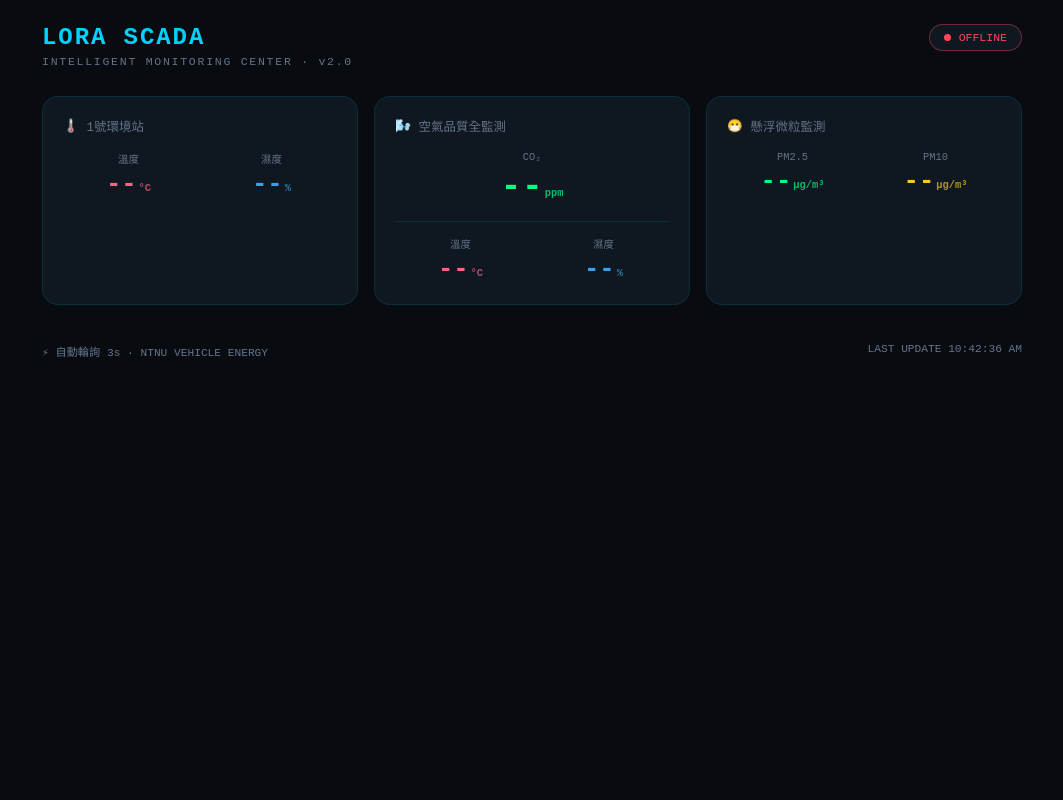
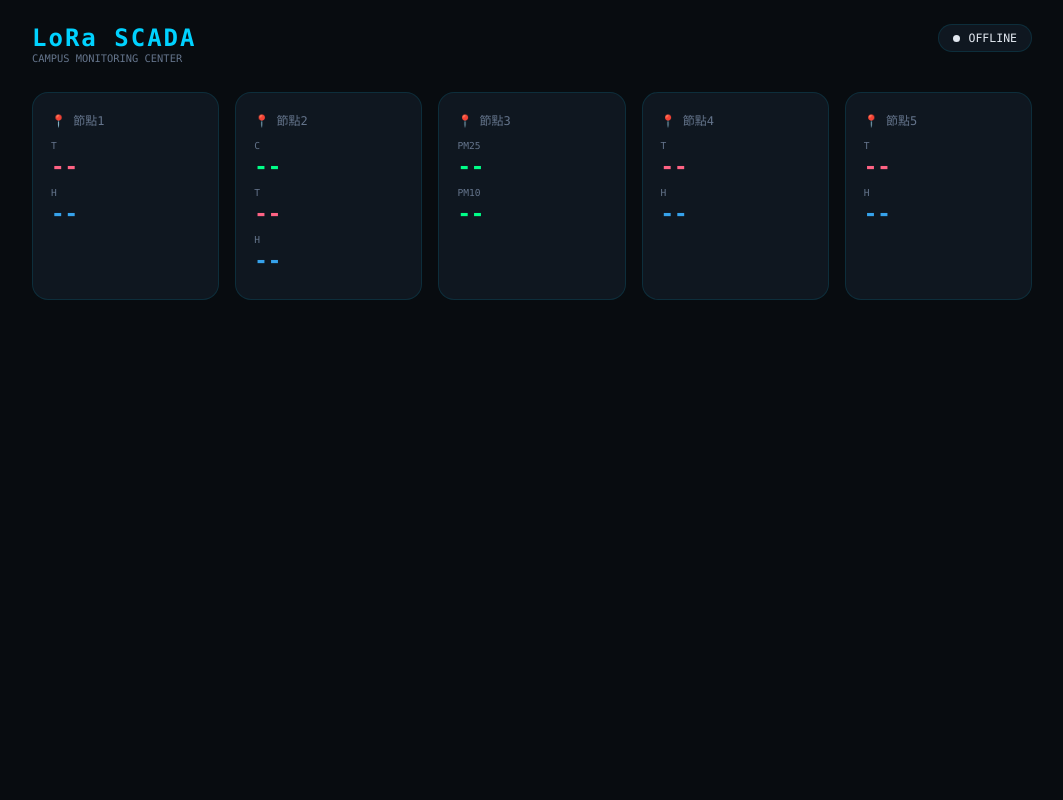
Before and after one commit to 0918tonychen-commits/ysz, a Flask app: page / in a window 1280 px wide. Shown: the whole page, without its empty margins (108-1171 px from the left). Run offline with Flask 3, Linux system fonts and the light colour scheme.

Commit message:
feat!: finalize LoRa SCADA v2.0 with unified sensor mapping, batch syncing, and CSV telemetry export

```diff
--- a/main.py
+++ b/main.py
@@ -4,15 +4,10 @@ import time
 
 app = Flask(__name__)
 
-# 單位映射
-UNIT_MAP = {
-    "t": "°C", "h": "%", "c": "ppm", "co2": "ppm",
-    "pm25": "μg/m³", "pm10": "μg/m³"
-}
-
+# 全域狀態儲存
 all_sensors = {}
 history_data = {}
-last_seen_map = {}
+last_seen = {}
 
 @app.route('/')
 def index():
@@ -21,26 +16,26 @@ def index():
 @app.get("/api/all_data")
 def get_all_data():
     now = time.time()
-    system_status = "online" if any(now - ts < 60 for ts in last_seen_map.values()) else "offline"
+    # 判斷 60 秒內是否有數據更新
+    status = "online" if any(now - ts < 60 for ts in last_seen.values()) else "offline"
     return jsonify({
-        "status": system_status,
+        "status": status,
         "history": history_data,
-        "units": UNIT_MAP,
         **all_sensors
     })
 
 @app.route('/update', methods=['POST'])
 def update():
-    global all_sensors, history_data, last_seen_map
-    data = request.json
-    if not data or "node" not in data: return {"status": "error"}, 400
+    global all_sensors, history_data
+    req = request.json
+    if not req or "node" not in req: return {"status": "error"}, 400
 
-    node_id = data["node"]
-    sensor_batch = data["data"]
-    last_seen_map[node_id] = time.time()
+    node_id = req["node"]
+    sensor_batch = req["data"]
+    last_seen[node_id] = time.time()
 
-    tw_time = datetime.utcnow() + timedelta(hours=8)
-    current_time = tw_time.strftime("%H:%M:%S")
+    # 台灣時間格式化
+    current_time = (datetime.utcnow() + timedelta(hours=8)).strftime("%H:%M:%S")
 
     if node_id not in history_data:
         history_data[node_id] = {"labels": []}
@@ -48,19 +43,21 @@ def update():
     node_hist = history_data[node_id]
     node_hist["labels"].append(current_time)
 
-    # 映射表：將硬體簡稱轉為前端 key
-    mapping = {"t": "temp", "h": "hum", "c": "co2"}
+    # 硬體簡稱對應前端 Key
+    mapping = {"t": "temp", "h": "hum", "c": "co2", "v": "volt"}
 
+    # 更新數值並寫入歷史
     for key, val in sensor_batch.items():
         num_val = round(float(val), 2)
         all_sensors[f"{node_id}_{key}"] = {"val": str(num_val)}
 
         hist_key = mapping.get(key, key)
         if hist_key not in node_hist:
+            # 新感測器：先用 0 補齊先前的長度
             node_hist[hist_key] = [0.0] * (len(node_hist["labels"]) - 1)
         node_hist[hist_key].append(num_val)
 
-    # 長度限制與補齊
+    # 數據長度校準：確保所有陣列與 labels 等長
     for k in node_hist.keys():
         if len(node_hist[k]) < len(node_hist["labels"]):
             node_hist[k].append(node_hist[k][-1] if node_hist[k] else 0.0)
--- a/templates/index.html
+++ b/templates/index.html
@@ -6,294 +6,158 @@
   <title>LoRa SCADA 智能監控中心</title>
   <script src="https://cdn.jsdelivr.net/npm/chart.js"></script>
   <style>
-    /* ── 完整 CSS 恢復 ── */
+    /* ── 完整 CSS 渲染 ── */
     *, *::before, *::after { box-sizing: border-box; margin: 0; padding: 0; }
-
     :root {
-      --bg:        #080c10;
-      --surface:   #0f1720;
-      --surface2:  #1a2535;
-      --border:    rgba(0, 210, 255, 0.12);
-      --border-hover: rgba(0, 210, 255, 0.45);
-      --cyan:      #00d2ff;
-      --cyan-dim:  rgba(0, 210, 255, 0.15);
-      --green:     #00ff88;
-      --red:       #ff6384;
-      --blue:      #36a2eb;
-      --yellow:    #f9ca24;
-      --text:      #e2e8f0;
-      --muted:     #64748b;
-      --radius:    16px;
+      --bg: #080c10; --surface: #0f1720; --surface2: #1a2535;
+      --border: rgba(0, 210, 255, 0.12); --border-hover: rgba(0, 210, 255, 0.45);
+      --cyan: #00d2ff; --green: #00ff88; --red: #ff6384; --blue: #36a2eb;
+      --text: #e2e8f0; --muted: #64748b; --radius: 16px;
     }
-
-    body {
-      font-family: 'Courier New', 'Consolas', monospace;
-      background: var(--bg);
-      color: var(--text);
-      min-height: 100vh;
-      display: flex;
-      justify-content: center;
-      padding: 24px 16px;
-    }
-
-    .container { width: 100%; max-width: 980px; }
-
-    .header {
-      display: flex;
-      justify-content: space-between;
-      align-items: flex-start;
-      margin-bottom: 28px;
-    }
-    .header-left h1 {
-      font-size: 1.5rem;
-      font-weight: 700;
-      letter-spacing: 0.08em;
-      color: var(--cyan);
-      text-transform: uppercase;
-    }
-    .header-left .subtitle {
-      font-size: 0.72rem;
-      color: var(--muted);
-      letter-spacing: 0.15em;
-      margin-top: 4px;
-    }
-
-    .status-badge {
-      display: flex;
-      align-items: center;
-      gap: 8px;
-      padding: 6px 14px;
-      background: var(--surface);
-      border: 0.5px solid var(--border);
-      border-radius: 999px;
-      font-size: 0.72rem;
-    }
-    .status-badge.is-online { border-color: rgba(0,255,136,0.4); color: var(--green); }
-    .status-badge.is-offline { border-color: rgba(255,71,87,0.4); color: #ff4757; }
-
+    body { font-family: 'Consolas', monospace; background: var(--bg); color: var(--text); min-height: 100vh; padding: 24px 16px; display: flex; justify-content: center; }
+    .container { width: 100%; max-width: 1000px; }
+    .header { display: flex; justify-content: space-between; align-items: flex-start; margin-bottom: 28px; }
+    .header h1 { font-size: 1.5rem; color: var(--cyan); letter-spacing: 2px; }
+    .status-badge { display: flex; align-items: center; gap: 8px; padding: 6px 14px; background: var(--surface); border: 0.5px solid var(--border); border-radius: 999px; font-size: 0.72rem; }
+    .status-badge.is-online { border-color: var(--green); color: var(--green); }
     .dot { width: 7px; height: 7px; border-radius: 50%; background: currentColor; }
     .dot.pulse { animation: pulse 2s ease-in-out infinite; }
-    @keyframes pulse { 0%,100%{opacity:1} 50%{opacity:0.35} }
+    @keyframes pulse { 0%,100%{opacity:1} 50%{opacity:0.3} }
 
-    .scada-grid {
-      display: grid;
-      grid-template-columns: repeat(auto-fill, minmax(280px, 1fr));
-      gap: 16px;
-      margin-bottom: 16px;
-    }
+    .scada-grid { display: grid; grid-template-columns: repeat(auto-fill, minmax(180px, 1fr)); gap: 16px; margin-bottom: 16px; }
+    .card { background: var(--surface); border: 0.5px solid var(--border); border-radius: var(--radius); padding: 18px; cursor: pointer; transition: 0.3s cubic-bezier(0.4, 0, 0.2, 1); position: relative; }
+    .card:hover { transform: translateY(-4px); border-color: var(--border-hover); box-shadow: 0 8px 20px rgba(0,0,0,0.4); }
+    .card.active { border-color: var(--cyan); box-shadow: 0 0 20px rgba(0,210,255,0.15); }
+    .card-title { font-size: 0.75rem; color: var(--muted); margin-bottom: 12px; display: flex; align-items: center; gap: 8px; }
 
-    .card {
-      background: var(--surface);
-      border: 0.5px solid var(--border);
-      border-radius: var(--radius);
-      padding: 20px;
-      cursor: pointer;
-      transition: transform 0.25s ease, border-color 0.25s ease;
-      position: relative;
-    }
-    .card:hover { transform: translateY(-3px); border-color: var(--border-hover); }
-    .card.active { border-color: var(--cyan); box-shadow: 0 0 24px rgba(0,210,255,0.15); }
+    .val-item { margin-bottom: 8px; }
+    .val-label { font-size: 0.6rem; color: var(--muted); margin-bottom: 2px; }
+    .val-num { font-size: 1.4rem; font-weight: 700; }
 
-    .card-title {
-      font-size: 0.78rem;
-      color: var(--muted);
-      margin-bottom: 16px;
-      display: flex;
-      align-items: center;
-      gap: 8px;
-      text-transform: uppercase;
-    }
-
-    .val-row { display: flex; gap: 12px; flex-wrap: wrap; }
-    .val-item { flex: 1; text-align: center; }
-    .val-label { font-size: 0.65rem; color: var(--muted); margin-bottom: 4px; }
-    .val-num { font-size: 1.6rem; font-weight: 700; }
-    .val-unit { font-size: 0.65rem; opacity: 0.7; margin-left: 2px; }
-
-    .co2-display {
-      text-align: center;
-      padding-bottom: 14px;
-      margin-bottom: 14px;
-      border-bottom: 0.5px solid var(--border);
-    }
-    .co2-display .val-num { font-size: 2.2rem; }
-
-    .chart-panel {
-      background: var(--surface);
-      border: 0.5px solid var(--border);
-      border-radius: var(--radius);
-      max-height: 0;
-      opacity: 0;
-      overflow: hidden;
-      transition: max-height 0.5s ease, opacity 0.4s ease;
-      margin-top: 16px;
-    }
+    .chart-panel { background: var(--surface); border: 0.5px solid var(--border); border-radius: var(--radius); max-height: 0; opacity: 0; overflow: hidden; transition: 0.5s ease; margin-top: 20px; }
     .chart-panel.show { max-height: 500px; opacity: 1; padding: 20px; border-color: var(--cyan); }
-
-    .chart-header { display: flex; justify-content: space-between; margin-bottom: 16px; }
-    .close-btn {
-      background: var(--surface2);
-      border: none;
-      color: var(--muted);
-      padding: 5px 12px;
-      border-radius: 6px;
-      cursor: pointer;
-    }
-
-    .footer { display: flex; justify-content: space-between; margin-top: 20px; font-size: 0.7rem; color: var(--muted); }
-    .c-red { color: var(--red); }
-    .c-blue { color: var(--blue); }
-    .c-green { color: var(--green); }
-    .c-yellow { color: var(--yellow); }
+    .btn { background: var(--surface2); border: none; color: var(--muted); padding: 6px 12px; border-radius: 6px; cursor: pointer; font-size: 0.75rem; }
+    .btn:hover { color: var(--text); }
   </style>
 </head>
 <body>
+
 <div class="container">
-
   <div class="header">
-    <div class="header-left">
-      <h1>LoRa SCADA</h1>
-      <div class="subtitle">INTELLIGENT MONITORING CENTER · v2.0</div>
-    </div>
-    <div id="status-badge" class="status-badge is-offline">
-      <span class="dot" id="status-dot"></span>
-      <span id="status-text">OFFLINE</span>
-    </div>
+    <div><h1>LoRa SCADA</h1><p style="color:var(--muted); font-size:0.65rem;">CAMPUS MONITORING CENTER</p></div>
+    <div id="status-badge" class="status-badge"><span class="dot" id="status-dot"></span><span id="status-text">OFFLINE</span></div>
   </div>
 
   <div id="scada-grid" class="scada-grid"></div>
 
   <div id="chart-panel" class="chart-panel">
-    <div class="chart-header">
+    <div style="display:flex; justify-content:space-between; align-items:center; margin-bottom:15px;">
       <span id="chart-title" style="color:var(--muted); font-size:0.8rem;">歷史趨勢</span>
-      <div>
-        <button class="close-btn" onclick="exportCSV()" style="margin-right:8px;">📥 匯出 CSV</button>
-        <button class="close-btn" onclick="closeChart()">✕</button>
-      </div>
+      <div><button class="btn" onclick="exportCSV()" style="margin-right:8px;">📥 匯出</button><button class="btn" onclick="closeChart()">✕</button></div>
     </div>
-    <div style="height:300px; width:100%;"><canvas id="myChart"></canvas></div>
+    <div style="height:320px; width:100%;"><canvas id="myChart"></canvas></div>
   </div>
-
-  <div class="footer">
-    <span>⚡ 自動輪詢 3s · NTNU VEHICLE ENERGY</span>
-    <span id="last-update">—</span>
-  </div>
-
 </div>
 
 <script>
-// ────────────────────────────────────────────
-// 1. 設定 (把 s01 加回來了！)
-// ────────────────────────────────────────────
+// ── 1. 核心配置：只需在此增加或修改節點 ──
 const SENSOR_CONFIG = {
-  s01: { name: '1號環境站',    icon: '🌡️', type: 'env' },
-  s02: { name: '空氣品質全監測', icon: '🌬️', type: 'air_all' },
-  s03: { name: '懸浮微粒監測',  icon: '😷', type: 'pm_data' },
+  s01: { name: '節點1', icon: '📍', sensors: ['t', 'h'] },
+  s02: { name: '節點2', icon: '📍', sensors: ['c', 't', 'h'] },
+  s03: { name: '節點3', icon: '📍', sensors: ['pm25', 'pm10'] },
+  s04: { name: '節點4', icon: '📍', sensors: ['t', 'h'] },
+  s05: { name: '節點5', icon: '📍', sensors: ['t', 'h'] },
 };
 
 let activeNode = null;
-let isFetching = false;
-
-// ────────────────────────────────────────────
-// 2. Chart 初始化
-// ────────────────────────────────────────────
 const ctx = document.getElementById('myChart').getContext('2d');
 const chart = new Chart(ctx, {
-  type: 'line',
-  data: { labels: [], datasets: [] },
+  type: 'line', data: { labels: [], datasets: [] },
   options: {
-    responsive: true,
-    maintainAspectRatio: false,
-    plugins: { legend: { labels: { color: '#94a3b8', font: { family: 'monospace' } } } },
+    responsive: true, maintainAspectRatio: false,
+    plugins: { legend: { labels: { color: '#94a3b8', font: { size: 10 } } } },
     scales: {
       x: { ticks: { color: '#64748b' }, grid: { display: false } },
-      y: { position: 'left', ticks: { color: '#e2e8f0' }, grid: { color: 'rgba(255,255,255,0.05)' } },
+      y: { ticks: { color: '#e2e8f0' }, grid: { color: 'rgba(255,255,255,0.05)' } },
       y1: { position: 'right', display: false, ticks: { color: '#00ff88' }, grid: { drawOnChartArea: false } }
     }
   }
 });
 
-// ────────────────────────────────────────────
-// 3. 介面初始化與更新
-// ────────────────────────────────────────────
+// ── 2. 動態生成與更新 ──
 function initCards() {
   const grid = document.getElementById('scada-grid');
+  grid.innerHTML = '';
   Object.entries(SENSOR_CONFIG).forEach(([id, conf]) => {
     const card = document.createElement('div');
-    card.className = 'card';
-    card.id = `card-${id}`;
+    card.className = 'card'; card.id = `card-${id}`;
     card.onclick = () => toggleChart(id);
-
-    let body = '';
-    if (conf.type === 'air_all') {
-      body = `<div class="co2-display"><div class="val-label">CO₂</div><div class="val-num c-green"><span id="${id}-co2">--</span><span class="val-unit">ppm</span></div></div>
-              <div class="val-row"><div class="val-item"><div class="val-label">溫度</div><div class="val-num c-red"><span id="${id}-t">--</span><span class="val-unit">°C</span></div></div>
-              <div class="val-item"><div class="val-label">濕度</div><div class="val-num c-blue"><span id="${id}-h">--</span><span class="val-unit">%</span></div></div></div>`;
-    } else if (conf.type === 'env') {
-      body = `<div class="val-row"><div class="val-item"><div class="val-label">溫度</div><div class="val-num c-red"><span id="${id}-t">--</span><span class="val-unit">°C</span></div></div>
-              <div class="val-item"><div class="val-label">濕度</div><div class="val-num c-blue"><span id="${id}-h">--</span><span class="val-unit">%</span></div></div></div>`;
-    } else {
-      body = `<div class="val-row"><div class="val-item"><div class="val-label">PM2.5</div><div class="val-num c-green"><span id="${id}-pm25">--</span><span class="val-unit">μg/m³</span></div></div>
-              <div class="val-item"><div class="val-label">PM10</div><div class="val-num c-yellow"><span id="${id}-pm10">--</span><span class="val-unit">μg/m³</span></div></div></div>`;
-    }
-    card.innerHTML = `<div class="card-title"><span>${conf.icon}</span>${conf.name}</div>${body}`;
+    let sensors = '';
+    conf.sensors.forEach(s => {
+      const color = s === 't' ? 'var(--red)' : s === 'h' ? 'var(--blue)' : 'var(--green)';
+      sensors += `<div class="val-item"><div class="val-label">${s.toUpperCase()}</div><div class="val-num" style="color:${color}"><span id="${id}-${s}">--</span></div></div>`;
+    });
+    card.innerHTML = `<div class="card-title">${conf.icon} ${conf.name}</div>${sensors}`;
     grid.appendChild(card);
   });
 }
 
 function updateUI(data) {
   Object.entries(SENSOR_CONFIG).forEach(([id, conf]) => {
-    if (conf.type === 'air_all') {
-      document.getElementById(`${id}-co2`).textContent = data[`${id}_c`]?.val || data[`${id}_co2`]?.val || '--';
-      document.getElementById(`${id}-t`).textContent = data[`${id}_t`]?.val || '--';
-      document.getElementById(`${id}-h`).textContent = data[`${id}_h`]?.val || '--';
-    } else if (conf.type === 'env') {
-      document.getElementById(`${id}-t`).textContent = data[`${id}_t`]?.val || '--';
-      document.getElementById(`${id}-h`).textContent = data[`${id}_h`]?.val || '--';
-    } else {
-      document.getElementById(`${id}-pm25`).textContent = data[`${id}_pm25`]?.val || '--';
-      document.getElementById(`${id}-pm10`).textContent = data[`${id}_pm10`]?.val || '--';
-    }
+    conf.sensors.forEach(s => {
+      const el = document.getElementById(`${id}-${s}`);
+      if (el) {
+        const valObj = data[`${id}_${s}`] || (s === 'c' ? data[`${id}_c`] : null);
+        el.textContent = valObj?.val || '--';
+      }
+    });
   });
   const isOnline = data.status === 'online';
-  document.getElementById('status-badge').className = `status-badge ${isOnline ? 'is-online' : 'is-offline'}`;
+  document.getElementById('status-badge').className = `status-badge ${isOnline ? 'is-online' : ''}`;
   document.getElementById('status-dot').className = `dot ${isOnline ? 'pulse' : ''}`;
   document.getElementById('status-text').textContent = isOnline ? 'ONLINE' : 'OFFLINE';
-  document.getElementById('last-update').textContent = `LAST UPDATE ${new Date().toLocaleTimeString()}`;
   if (activeNode && data.history[activeNode]) renderChart(activeNode, data.history[activeNode]);
 }
 
-// ────────────────────────────────────────────
-// 4. 圖表繪製與工具
-// ────────────────────────────────────────────
-function toNumbers(arr) { return (arr ?? []).map(Number); }
-
+// ── 3. 智慧雙 Y 軸渲染演算法 (自動偵測倍率斷層) ──
 function renderChart(id, h) {
   chart.data.labels = h.labels;
-  const conf = SENSOR_CONFIG[id];
-  if (conf.type === 'air_all') {
-    chart.options.scales.y1.display = true;
-    chart.data.datasets = [
-      { label: 'CO2 (ppm)', data: toNumbers(h.co2), borderColor: '#00ff88', yAxisID: 'y1', tension: 0.4 },
-      { label: '溫度 (°C)',  data: toNumbers(h.temp), borderColor: '#ff6384', yAxisID: 'y', tension: 0.4 },
-      { label: '濕度 (%)',   data: toNumbers(h.hum),  borderColor: '#36a2eb', yAxisID: 'y', tension: 0.4 }
-    ];
-  } else if (conf.type === 'env') {
-    chart.options.scales.y1.display = false;
-    chart.data.datasets = [
-      { label: '溫度 (°C)', data: toNumbers(h.temp), borderColor: '#ff6384', tension: 0.4 },
-      { label: '濕度 (%)',  data: toNumbers(h.hum),  borderColor: '#36a2eb', tension: 0.4 }
-    ];
-  } else {
-    chart.options.scales.y1.display = false;
-    chart.data.datasets = [
-      { label: 'PM2.5', data: toNumbers(h.pm25), borderColor: '#00ff88', tension: 0.4 },
-      { label: 'PM10',  data: toNumbers(h.pm10), borderColor: '#f9ca24', tension: 0.4 }
-    ];
+  const dataKeys = Object.keys(h).filter(k => k !== 'labels');
+  const stats = dataKeys.map(key => ({ key, data: (h[key] ?? []).map(Number), max: Math.max(...(h[key]??[]).map(Number), 1) }));
+
+  const sorted = [...stats].sort((a, b) => a.max - b.max);
+  let splitIdx = -1;
+  for (let i = 0; i < sorted.length - 1; i++) {
+    if (sorted[i+1].max / sorted[i].max > 5) splitIdx = i;
   }
+
+  const needsSplit = splitIdx !== -1;
+  chart.options.scales.y1.display = needsSplit;
+
+  chart.data.datasets = stats.map(s => {
+    const isRight = needsSplit && (sorted.findIndex(i => i.key === s.key) > splitIdx);
+    return {
+      label: s.key.toUpperCase(), data: s.data, yAxisID: isRight ? 'y1' : 'y',
+      borderColor: s.key==='temp'?'#ff6384':s.key==='hum'?'#36a2eb':s.key==='co2'?'#00ff88':'#f9ca24',
+      tension: 0.4, pointRadius: 1
+    };
+  });
   chart.update('none');
 }
 
+// ── 4. 工具函式 ──
+async function fetchData() {
+  try { const res = await fetch('/api/all_data'); updateUI(await res.json()); } catch(e){}
+}
+function toggleChart(id) {
+  activeNode = id;
+  document.querySelectorAll('.card').forEach(c => c.classList.remove('active'));
+  document.getElementById(`card-${id}`).classList.add('active');
+  document.getElementById('chart-panel').classList.add('show');
+  document.getElementById('chart-title').innerText = `${SENSOR_CONFIG[id].name} · 歷史分析`;
+  fetchData();
+}
+function closeChart() { activeNode = null; document.getElementById('chart-panel').classList.remove('show'); }
 function exportCSV() {
   if (!activeNode) return;
   fetch('/api/all_data').then(res => res.json()).then(data => {
@@ -306,34 +170,13 @@ function exportCSV() {
       csv += row.join(",") + "\n";
     }
     const blob = new Blob([csv], { type: 'text/csv' });
-    const url = URL.createObjectURL(blob);
-    const a = document.createElement('a'); a.href = url; a.download = `${activeNode}_data.csv`; a.click();
+    const a = document.createElement('a'); a.href = URL.createObjectURL(blob); a.download = `${activeNode}_data.csv`; a.click();
   });
 }
 
-// ────────────────────────────────────────────
-// 5. 控制與輪詢
-// ────────────────────────────────────────────
-async function fetchData() {
-  if (isFetching) return; isFetching = true;
-  try { const res = await fetch('/api/all_data'); const data = await res.json(); updateUI(data); }
-  catch (err) { console.error(err); } finally { isFetching = false; }
-}
-
-function toggleChart(id) {
-  activeNode = id;
-  document.querySelectorAll('.card').forEach(c => c.classList.remove('active'));
-  document.getElementById(`card-${id}`).classList.add('active');
-  document.getElementById('chart-title').textContent = `${SENSOR_CONFIG[id].icon} ${SENSOR_CONFIG[id].name} · 歷史趨勢`;
-  document.getElementById('chart-panel').classList.add('show');
-  fetchData();
-}
-
-function closeChart() { activeNode = null; document.getElementById('chart-panel').classList.remove('show'); document.querySelectorAll('.card').forEach(c => c.classList.remove('active')); }
-
 initCards();
+setInterval(fetchData, 3000);
 fetchData();
-setInterval(fetchData, 3000);
 </script>
 </body>
 </html>
```
Also changed, not shown: bridge.py (+16 -16 lines).
